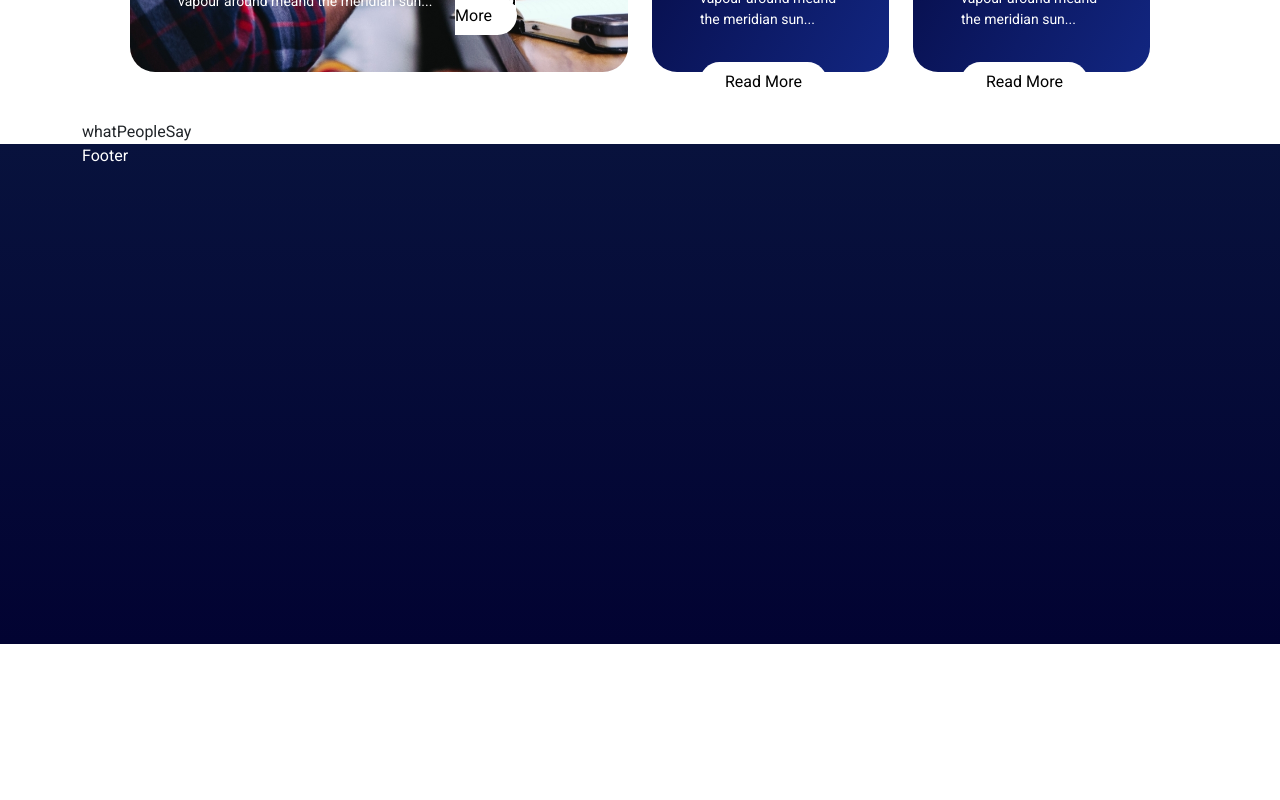
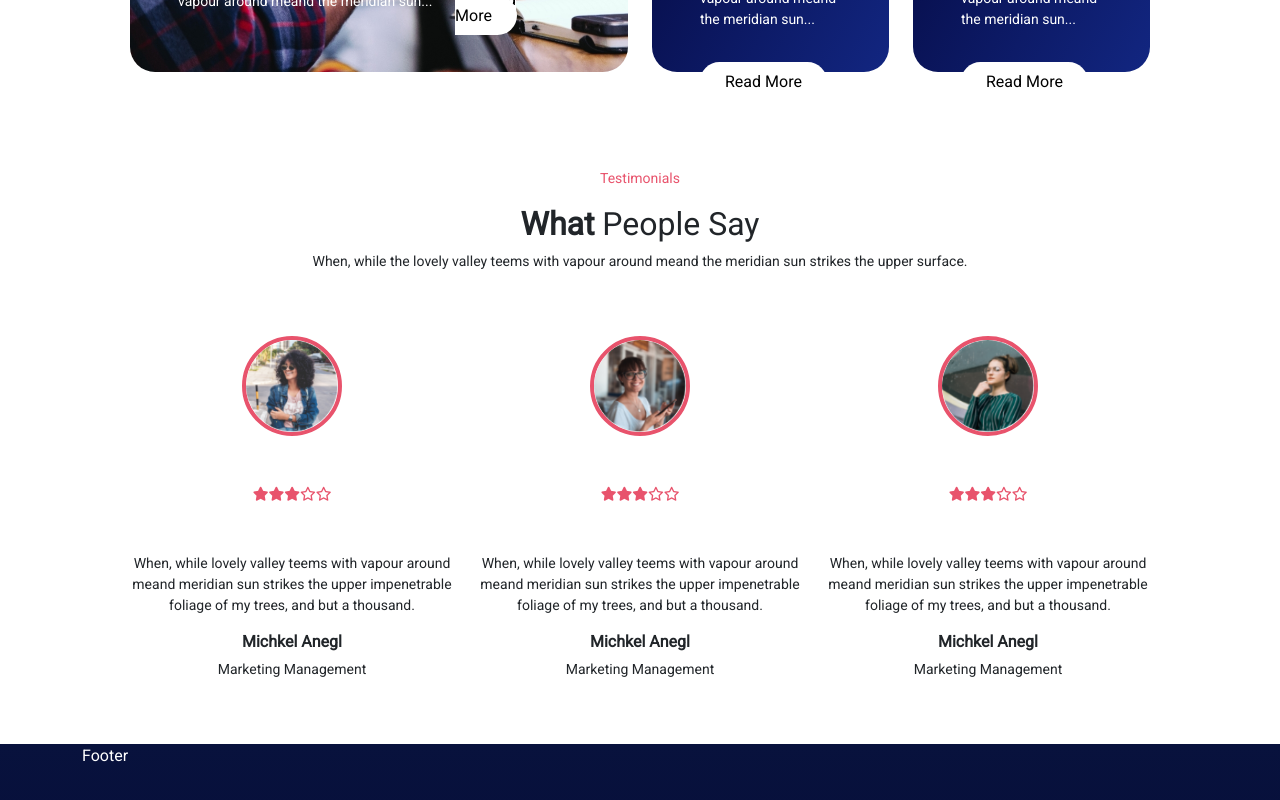
Before and after one commit to MLibralato91/proj-html-vuejs, a Vue app: page / in a window 1280 px wide. Shown: the part 3600-4400 px from the top of the page. Before the commit the page ends 4244 px from the top, so only its background shows below. Built offline with nearby package versions, Linux system fonts and the light colour scheme.

Commit message:
create cardpeople component

```diff
--- a/src/assets/styles/general.scss
+++ b/src/assets/styles/general.scss
@@ -3,10 +3,12 @@
 @import url('https://fonts.googleapis.com/css2?family=Roboto&display=swap');
 
 @import 'bootstrap/scss/bootstrap';
-$fa-font-path: './webfonts';
+$fa-font-path: '../webfonts';
 
 @import '@fortawesome/fontawesome-free/scss/fontawesome.scss';
 @import '@fortawesome/fontawesome-free/scss/solid.scss';
+@import '@fortawesome/fontawesome-free/scss/regular.scss';
+
 
 body{
   font-family: 'Roboto','sans-serif';
--- /dev/null
+++ b/src/components/CardPeopleComponent.vue
@@ -0,0 +1,38 @@
+<template>
+<div class="col-4 text-center">
+    <img :src="img" :alt="name">
+    <div class="stars small py-5">
+      <i class="fa-solid fa-star"></i>
+      <i class="fa-solid fa-star"></i>
+      <i class="fa-solid fa-star"></i>
+      <i class="fa-regular fa-star"></i>
+      <i class="fa-regular fa-star"></i>
+    </div>
+    <div class="text">
+      <p class="small">When, while lovely valley teems with vapour around meand meridian sun strikes the upper impenetrable foliage of my trees, and but a thousand.</p>
+    </div>
+    <div class="user">
+      <h6 class="fw-bolder">Michkel Anegl</h6>
+      <p class="small">Marketing Management</p>
+    </div>
+</div>
+</template>
+
+<script>
+  export default {
+    name:'CardPeopleComponent',
+    props:['img', 'name']
+  }
+</script>
+
+<style lang="scss" scoped>
+@use '../assets/styles/partials/variables.scss' as *;
+.stars i{
+  color:$pink-text ;
+}
+img{
+  width: 100px;
+  border-radius: 50%;
+  border: 4px solid $pink-text;
+}
+</style>
--- a/src/components/MainComponent.vue
+++ b/src/components/MainComponent.vue
@@ -39,8 +39,8 @@
       <div class="container latestPost text-center">
         <LatestPostComponent/>
       </div>
-      <div class="container whatPeopleSay">
-        whatPeopleSay
+      <div class="container whatPeopleSay text-center pt-5">
+        <PeopleSayComponent/>
       </div>
     </section>
   </main>
@@ -53,6 +53,7 @@ import WorksComponent from './WorksComponent.vue';
 import PricingComponent from './PricingComponent.vue';
 import TitleSectionComponent from './TitleSectionComponent.vue';
 import LatestPostComponent from './LatestPostComponent.vue';
+import PeopleSayComponent from './PeopleSayComponent.vue';
 import { services } from '../data/data'
 export default {
   name: 'MainComponent',
@@ -62,7 +63,8 @@ export default {
     WorksComponent,
     PricingComponent,
     TitleSectionComponent,
-    LatestPostComponent
+    LatestPostComponent,
+    PeopleSayComponent
   },
   data() {
     return {
--- /dev/null
+++ b/src/components/PeopleSayComponent.vue
@@ -0,0 +1,24 @@
+<template>
+  <TitleSectionComponent :type="'Testimonials'" :titleBold="'What'" :title="'People Say'"
+    :text="'When, while the lovely valley teems with vapour around meand the meridian sun strikes the upper surface.'" />
+  <div class="row p-5">
+    <CardPeopleComponent :img="'../../public/images/philipe-cavalcante-539505-unsplash-1024x1024.png'"/>
+    <CardPeopleComponent :img="'../../public/images/fabio-spinelli-695744-unsplash-1024x1024.png'"/>
+    <CardPeopleComponent :img="'../../public/images/szabo-viktor-1266895-unsplash-1024x1024.png'"/>
+  </div>
+
+</template>
+
+<script>
+import TitleSectionComponent from './TitleSectionComponent.vue';
+import CardPeopleComponent from './CardPeopleComponent.vue';
+export default {
+  name: 'PeopleSayComponent',
+  components: {
+    TitleSectionComponent,
+    CardPeopleComponent
+  }
+}
+</script>
+
+<style lang="scss" scoped></style>
```
Also changed, not shown: src/components/SponsorsComponent.vue (added).
